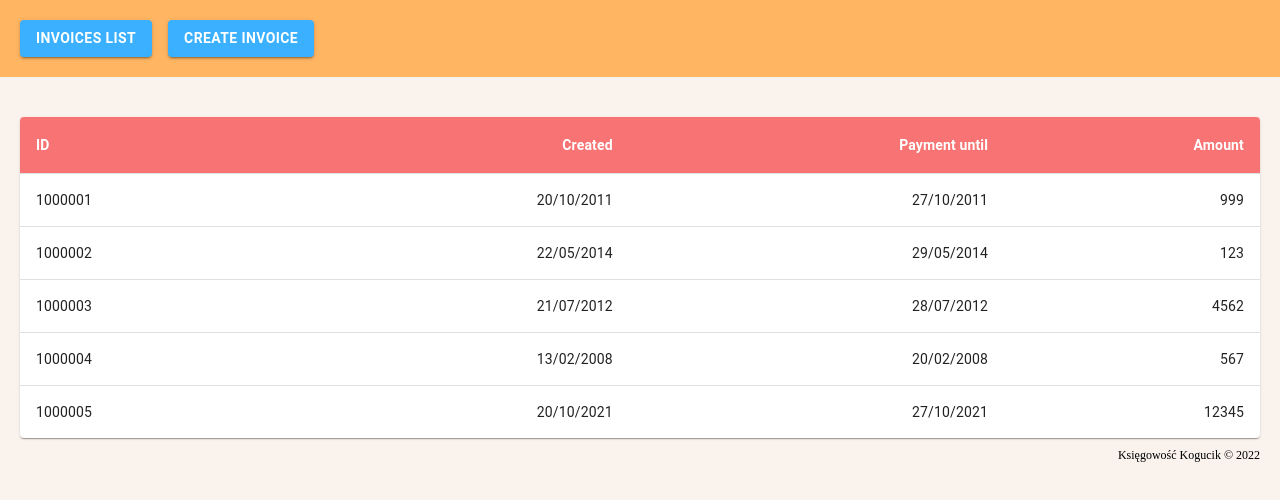
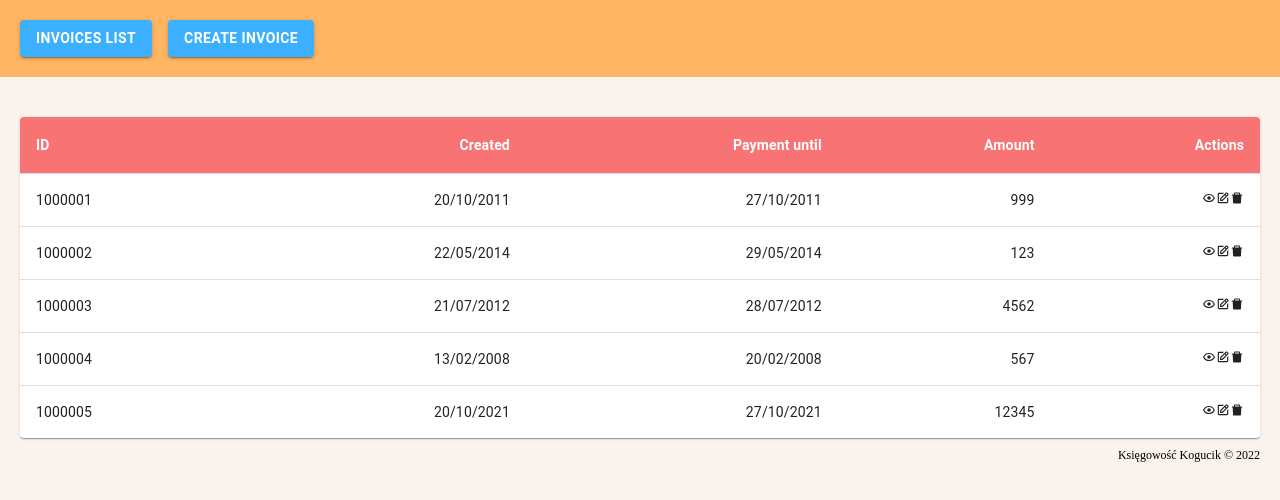
Before and after one commit to AdrianChojnacki/Accounting-Application, a React (Create React App) app: page / in a window 1280 px wide. Shown: the top 500 px of the page. Built offline with nearby package versions, Linux system fonts and the light colour scheme; data requests are answered from the project's data file.

Commit message:
Add DeleteButton component

```diff
--- a/package.json
+++ b/package.json
@@ -19,6 +19,7 @@
     "react": "^18.2.0",
     "react-dom": "^18.2.0",
     "react-hook-form": "^7.33.1",
+    "react-icons": "^4.4.0",
     "react-router-dom": "^6.3.0",
     "react-scripts": "5.0.1",
     "typescript": "^4.7.4",
--- /dev/null
+++ b/src/components/DeleteButton/DeleteButton.tsx
@@ -0,0 +1,18 @@
+import axios from "axios";
+import { AiFillDelete } from "react-icons/ai";
+
+const DeleteButton = ({ id }: { id: number }) => {
+  const handleClick = () => {
+    axios.delete(`http://localhost:3001/posts/${id}`).catch((err) => {
+      console.log(err);
+    });
+  };
+
+  return (
+    <span onClick={handleClick}>
+      <AiFillDelete />
+    </span>
+  );
+};
+
+export { DeleteButton };
--- /dev/null
+++ b/src/components/DeleteButton/index.ts
@@ -0,0 +1 @@
+export * from "./DeleteButton";
--- a/src/components/InvoicesTable/InvoicesTable.tsx
+++ b/src/components/InvoicesTable/InvoicesTable.tsx
@@ -7,6 +7,8 @@ import {
   TableRow,
   Paper,
 } from "@mui/material";
+import { BiEdit, BiShow } from "react-icons/bi";
+import { DeleteButton } from "..";
 import InvoicesTableCSS from "./InvoicesTable.module.css";
 import { IInvoicesTableProps } from "./InvoicesTable.types";
 
@@ -20,6 +22,11 @@ const InvoicesTable = ({ invoices, render }: IInvoicesTableProps) => {
       <TableCell align="right">{invoice.created}</TableCell>
       <TableCell align="right">{invoice.until}</TableCell>
       <TableCell align="right">{invoice.amount}</TableCell>
+      <TableCell align="right">
+        <BiShow />
+        <BiEdit />
+        <DeleteButton id={invoice.id} />
+      </TableCell>
     </TableRow>
   ));
 
@@ -33,6 +40,7 @@ const InvoicesTable = ({ invoices, render }: IInvoicesTableProps) => {
               <TableCell align="right">Created</TableCell>
               <TableCell align="right">Payment until</TableCell>
               <TableCell align="right">Amount</TableCell>
+              <TableCell align="right">Actions</TableCell>
             </TableRow>
           </TableHead>
           <TableBody>{invoicesList}</TableBody>
--- a/src/components/index.ts
+++ b/src/components/index.ts
@@ -9,3 +9,4 @@ export * from "./SuccessMessage";
 export * from "./DatePicker";
 export * from "./InputField";
 export * from "./SubmitButton";
+export * from "./DeleteButton";
--- a/src/pages/Home.tsx
+++ b/src/pages/Home.tsx
@@ -16,7 +16,7 @@ export default function Home() {
       .catch((err) => {
         console.log(err);
       });
-  }, []);
+  });
 
   return (
     <InvoicesTableWithPageWrapper
```
Also changed, not shown: .eslintrc.json, 1 other file (tests, documents, lock files or other folders).
